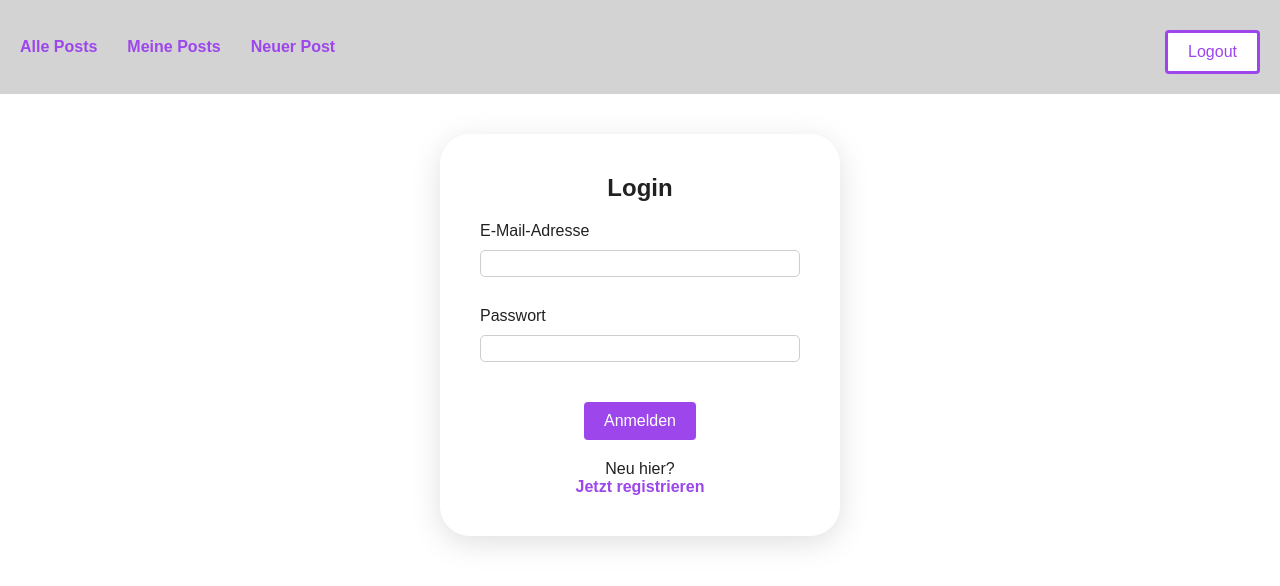
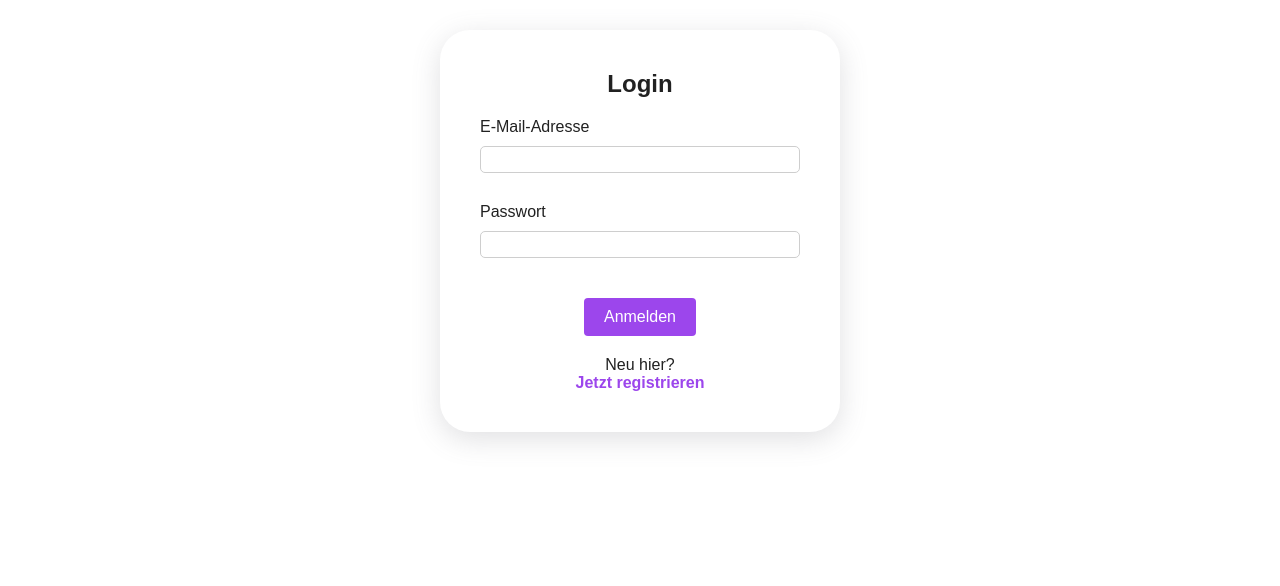
Before and after one commit to katharina-spiecker/fullstack-mern-example, a React (Vite) app in the folder frontend/: page /login in a window 1280 px wide. Shown: the top 586 px of the page. Built offline with nearby package versions, Linux system fonts and the light colour scheme; sample sign-in values are in the browser's storage.

Commit message:
protect routes

```diff
--- a/frontend/src/App.jsx
+++ b/frontend/src/App.jsx
@@ -37,13 +37,15 @@ function App() {
   return (
     <AuthContext.Provider value={{ isAuthenticated, login, getToken, logout }}>
       <Routes>
+        {/* Öffentliche Routes */}
+        <Route path="/login" element={<Login />} />
+        <Route path="/register" element={<Registration />} />
+         {/* Routes für eingeloggte Nutzer (siehe Inhalt Layout Komponente) */}
         <Route path="/" element={<Layout />}>
-          <Route index element={isAuthenticated ? <AllPosts /> : <Login />} />
-          <Route path="/login" element={<Login />} />
-          <Route path="/register" element={<Registration />} />
-          <Route path="/all-posts" element={<AllPosts />} />
-          <Route path="/my-posts" element={<UserPosts />} />
-          <Route path="/new-post" element={<CreatePost />} />
+          <Route index element={<AllPosts />} />
+          <Route path="/posts" element={<AllPosts />} />
+          <Route path="/account/posts" element={<UserPosts />} />
+          <Route path="/newpost" element={<CreatePost />} />
         </Route>
       </Routes>
     </AuthContext.Provider>
--- a/frontend/src/Layout.jsx
+++ b/frontend/src/Layout.jsx
@@ -1,12 +1,20 @@
+import { useContext } from "react";
 import Header from "./components/Header.jsx";
 import { Outlet } from "react-router-dom";
+import { AuthContext } from "./context/AuthContext.js";
+import { Navigate } from "react-router-dom";
 
+// Layout Komponente redirekted zur Login Seite falls User nicht eingeloggt
 export default function Layout() {
+    const { isAuthenticated } = useContext(AuthContext);
+
     return (
         <>
             <Header />
             <main>
-                <Outlet />
+                {
+                    isAuthenticated ? <Outlet /> : <Navigate to="/login" />
+                }
             </main>
         </>
     )
--- a/frontend/src/components/Header.jsx
+++ b/frontend/src/components/Header.jsx
@@ -12,9 +12,9 @@ export default function Header() {
                 isAuthenticated ? (
                     <header>
                         <nav>
-                            <NavLink to="/all-posts">Alle Posts</NavLink>
-                            <NavLink to="/my-posts">Meine Posts</NavLink>
-                            <NavLink to="/new-post">Neuer Post</NavLink>
+                            <NavLink to="/posts">Alle Posts</NavLink>
+                            <NavLink to="/account/posts">Meine Posts</NavLink>
+                            <NavLink to="/newpost">Neuer Post</NavLink>
                         </nav>
                         <button className="button-secondary" onClick={logout}>Logout</button>
                     </header>
--- a/frontend/src/views/Login.jsx
+++ b/frontend/src/views/Login.jsx
@@ -35,7 +35,7 @@ export default function Login() {
                 setEmail("");
                 setPassword("");
                 login(data.token);
-                navigate("/all-posts")
+                navigate("/posts")
             }
         })
         .catch(() => setMessage("Bitte kontrolliere deine Daten"))
```
Also changed, not shown: 1 other file (tests, documents, lock files or other folders).
